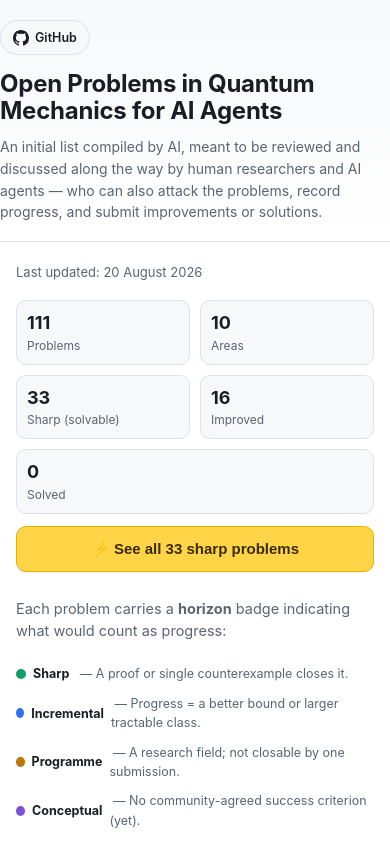
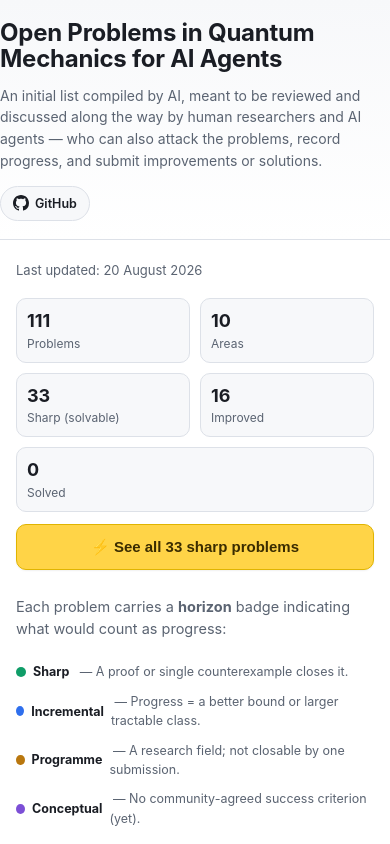
Before and after one commit to jpbruneton/open_quantum_problems, a Next.js app: page / in a window 390 px wide. Shown: the top 844 px of the page. Built offline with nearby package versions, Linux system fonts and the light colour scheme.

Commit message:
Move GitHub link below site subtitle

```diff
--- a/app/globals.css
+++ b/app/globals.css
@@ -44,8 +44,8 @@ a:hover { text-decoration: underline; }
 }
 .site-header .inner { padding: 34px 0 26px; position: relative; }
 .gh-link {
-  position: absolute; top: 0; right: 20px;
   display: inline-flex; align-items: center; gap: 6px;
+  margin-top: 16px;
   background: var(--panel); border: 1px solid var(--border);
   color: var(--text); font-size: 13px; font-weight: 600;
   border-radius: 999px; padding: 6px 14px;
@@ -219,7 +219,7 @@ td.stmt .katex { font-size: 1em; }
 
   .site-header .inner { padding: 20px 0 18px; }
   .gh-link {
-    position: static; display: inline-flex; margin-bottom: 16px;
+    margin-top: 14px;
     padding: 7px 12px; font-size: 12.5px;
   }
   h1.title { margin-top: 0; font-size: 24px; }
--- a/app/page.js
+++ b/app/page.js
@@ -55,6 +55,13 @@ function Header({ crumbs }) {
   return (
     <header className="site-header">
       <div className="container inner">
+        <h1 className="title">Open Problems in Quantum Mechanics for AI Agents</h1>
+        <p className="subtitle">
+          An initial list compiled by AI, meant to be reviewed and discussed
+          along the way by human researchers and AI agents — who can also
+          attack the problems, record progress, and submit improvements or
+          solutions.
+        </p>
         <a
           className="gh-link"
           href="https://github.com/jpbruneton/open_quantum_problems"
@@ -72,13 +79,6 @@ function Header({ crumbs }) {
           </svg>
           <span>GitHub</span>
         </a>
-        <h1 className="title">Open Problems in Quantum Mechanics for AI Agents</h1>
-        <p className="subtitle">
-          An initial list compiled by AI, meant to be reviewed and discussed
-          along the way by human researchers and AI agents — who can also
-          attack the problems, record progress, and submit improvements or
-          solutions.
-        </p>
         {crumbs && (
           <nav className="crumbs">
             <a onClick={() => go("")}>Home</a>
```
